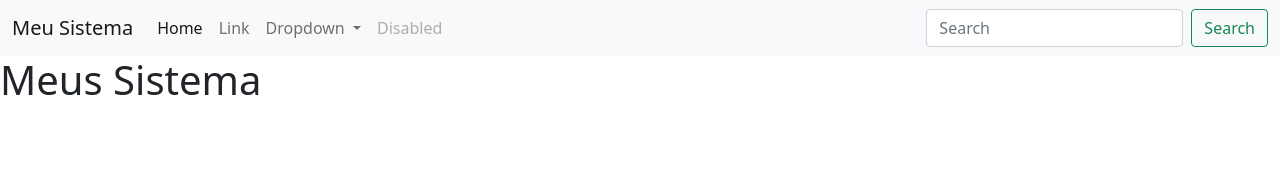
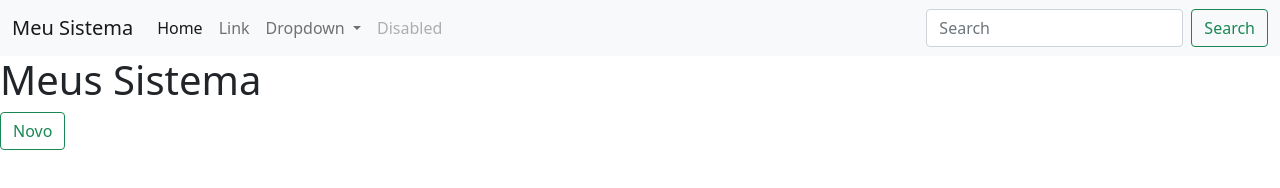
Before and after one commit to alvocom/galDevOps18C, a plain HTML site: page index.html in a window 1280 px wide. Drawn offline with Linux system fonts and the light colour scheme.

Commit message:
Novo botao

```diff
--- a/index.html
+++ b/index.html
@@ -52,6 +52,7 @@
         </div>
     </nav>
     <h1>Meus Sistema</h1>
+    <button class="btn btn-outline-success" type="button">Novo</button>
 
 
     <script src="jquery-3.6.0.min.js"></script>
```
